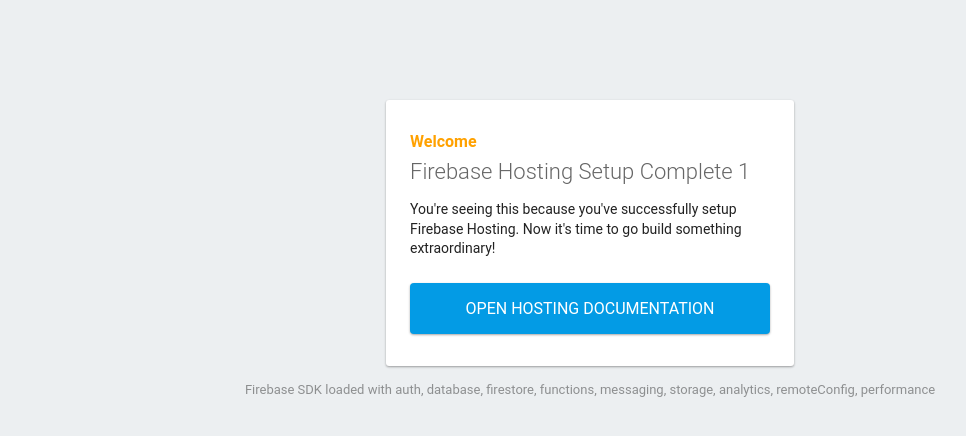
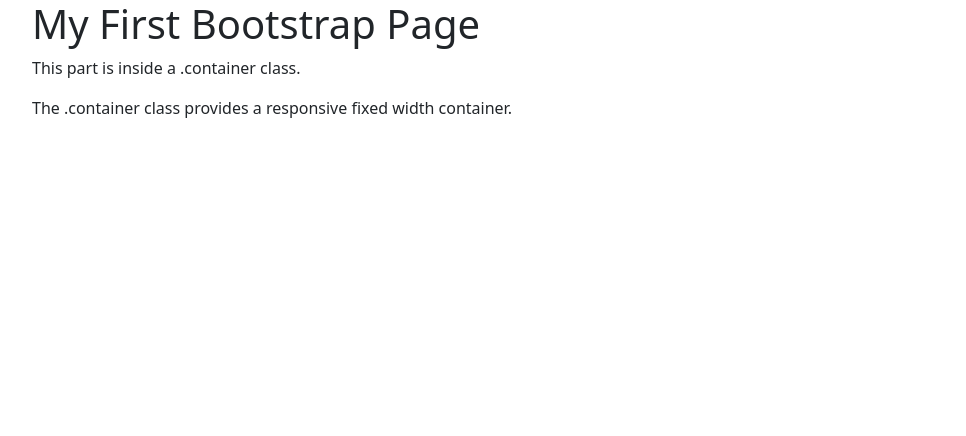
Before and after one commit to infowider11/firebase, a plain HTML site: page public/index.html in a window 1280 px wide. Shown: the whole page, without its empty margins (50-1016 px from the left). Drawn offline with nearby package versions, Linux system fonts and the light colour scheme; some packages are replaced by stand-ins of ours.

Commit message:
Initial commit for Firebase Hosting6

```diff
--- a/public/index.html
+++ b/public/index.html
@@ -1,89 +1,19 @@
 <!DOCTYPE html>
-<html>
+<html lang="en">
 <head>
+  <title>Bootstrap Example</title>
   <meta charset="utf-8">
   <meta name="viewport" content="width=device-width, initial-scale=1">
-    <title>Welcome to Firebase Hosting</title>
-
-    <!-- update the version number as needed -->
-    <script defer src="/__/firebase/9.22.0/firebase-app-compat.js"></script>
-    <!-- include only the Firebase features as you need -->
-    <script defer src="/__/firebase/9.22.0/firebase-auth-compat.js"></script>
-    <script defer src="/__/firebase/9.22.0/firebase-database-compat.js"></script>
-    <script defer src="/__/firebase/9.22.0/firebase-firestore-compat.js"></script>
-    <script defer src="/__/firebase/9.22.0/firebase-functions-compat.js"></script>
-    <script defer src="/__/firebase/9.22.0/firebase-messaging-compat.js"></script>
-    <script defer src="/__/firebase/9.22.0/firebase-storage-compat.js"></script>
-    <script defer src="/__/firebase/9.22.0/firebase-analytics-compat.js"></script>
-    <script defer src="/__/firebase/9.22.0/firebase-remote-config-compat.js"></script>
-    <script defer src="/__/firebase/9.22.0/firebase-performance-compat.js"></script>
-    <!--
-      initialize the SDK after all desired features are loaded, set useEmulator to false
-      to avoid connecting the SDK to running emulators.
-    -->
-    <script defer src="/__/firebase/init.js?useEmulator=true"></script>
-
-    <style media="screen">
-      body { background: #ECEFF1; color: rgba(0,0,0,0.87); font-family: Roboto, Helvetica, Arial, sans-serif; margin: 0; padding: 0; }
-      #message { background: white; max-width: 360px; margin: 100px auto 16px; padding: 32px 24px; border-radius: 3px; }
-      #message h2 { color: #ffa100; font-weight: bold; font-size: 16px; margin: 0 0 8px; }
-      #message h1 { font-size: 22px; font-weight: 300; color: rgba(0,0,0,0.6); margin: 0 0 16px;}
-      #message p { line-height: 140%; margin: 16px 0 24px; font-size: 14px; }
-      #message a { display: block; text-align: center; background: #039be5; text-transform: uppercase; text-decoration: none; color: white; padding: 16px; border-radius: 4px; }
-      #message, #message a { box-shadow: 0 1px 3px rgba(0,0,0,0.12), 0 1px 2px rgba(0,0,0,0.24); }
-      #load { color: rgba(0,0,0,0.4); text-align: center; font-size: 13px; }
-      @media (max-width: 600px) {
-        body, #message { margin-top: 0; background: white; box-shadow: none; }
-        body { border-top: 16px solid #ffa100; }
-      }
-    </style>
+  <link href="https://cdn.jsdelivr.net/npm/bootstrap@5.2.3/dist/css/bootstrap.min.css" rel="stylesheet">
+  <script src="https://cdn.jsdelivr.net/npm/bootstrap@5.2.3/dist/js/bootstrap.bundle.min.js"></script>
 </head>
 <body>
-    <div id="message">
-      <h2>Welcome</h2>
-      <h1>Firebase Hosting Setup Complete 1</h1>
-      <p>You're seeing this because you've successfully setup Firebase Hosting. Now it's time to go build something extraordinary!</p>
-      <a target="_blank" href="https://firebase.google.com/docs/hosting/">Open Hosting Documentation</a>
+
+<div class="container">
+  <h1>My First Bootstrap Page</h1>
+  <p>This part is inside a .container class.</p>
+  <p>The .container class provides a responsive fixed width container.</p>
 </div>
-    <p id="load">Firebase SDK Loading&hellip;</p>
 
-    <script>
-      document.addEventListener('DOMContentLoaded', function() {
-        const loadEl = document.querySelector('#load');
-        // // 🔥🔥🔥🔥🔥🔥🔥🔥🔥🔥🔥🔥🔥🔥🔥🔥🔥🔥🔥🔥🔥🔥🔥🔥🔥🔥🔥🔥🔥🔥🔥
-        // // The Firebase SDK is initialized and available here!
-        //
-        // firebase.auth().onAuthStateChanged(user => { });
-        // firebase.database().ref('/path/to/ref').on('value', snapshot => { });
-        // firebase.firestore().doc('/foo/bar').get().then(() => { });
-        // firebase.functions().httpsCallable('yourFunction')().then(() => { });
-        // firebase.messaging().requestPermission().then(() => { });
-        // firebase.storage().ref('/path/to/ref').getDownloadURL().then(() => { });
-        // firebase.analytics(); // call to activate
-        // firebase.analytics().logEvent('tutorial_completed');
-        // firebase.performance(); // call to activate
-        //
-        // // 🔥🔥🔥🔥🔥🔥🔥🔥🔥🔥🔥🔥🔥🔥🔥🔥🔥🔥🔥🔥🔥🔥🔥🔥🔥🔥🔥🔥🔥🔥🔥
-
-        try {
-          let app = firebase.app();
-          let features = [
-            'auth',
-            'database',
-            'firestore',
-            'functions',
-            'messaging',
-            'storage',
-            'analytics',
-            'remoteConfig',
-            'performance',
-          ].filter(feature => typeof app[feature] === 'function');
-          loadEl.textContent = `Firebase SDK loaded with ${features.join(', ')}`;
-        } catch (e) {
-          console.error(e);
-          loadEl.textContent = 'Error loading the Firebase SDK, check the console.';
-        }
-      });
-    </script>
 </body>
 </html>
```
Lines whose indentation alone changed are shown as unchanged.
